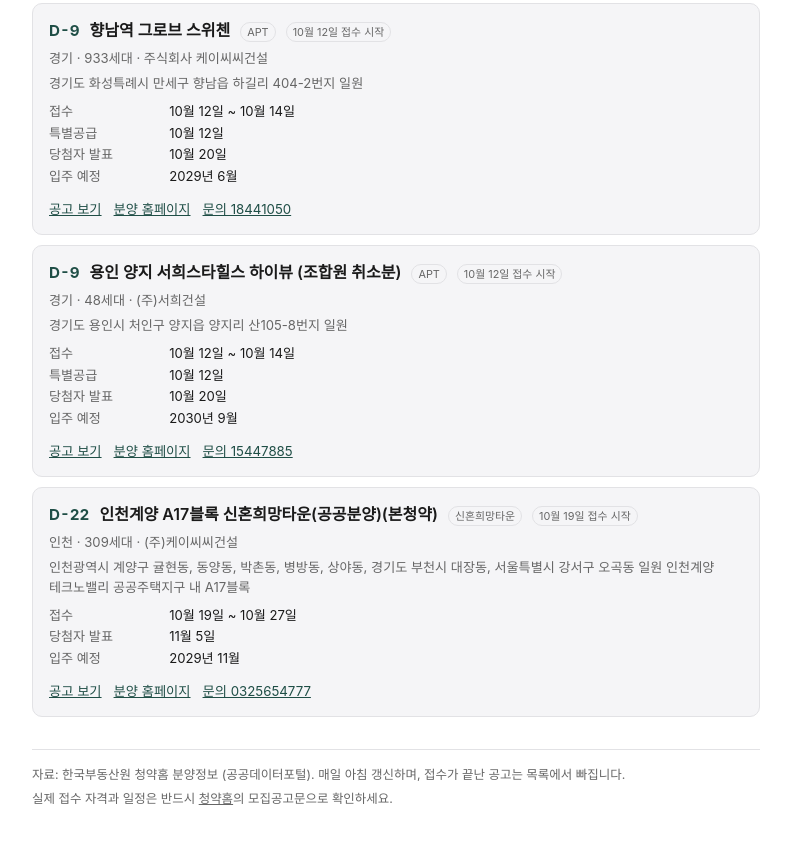
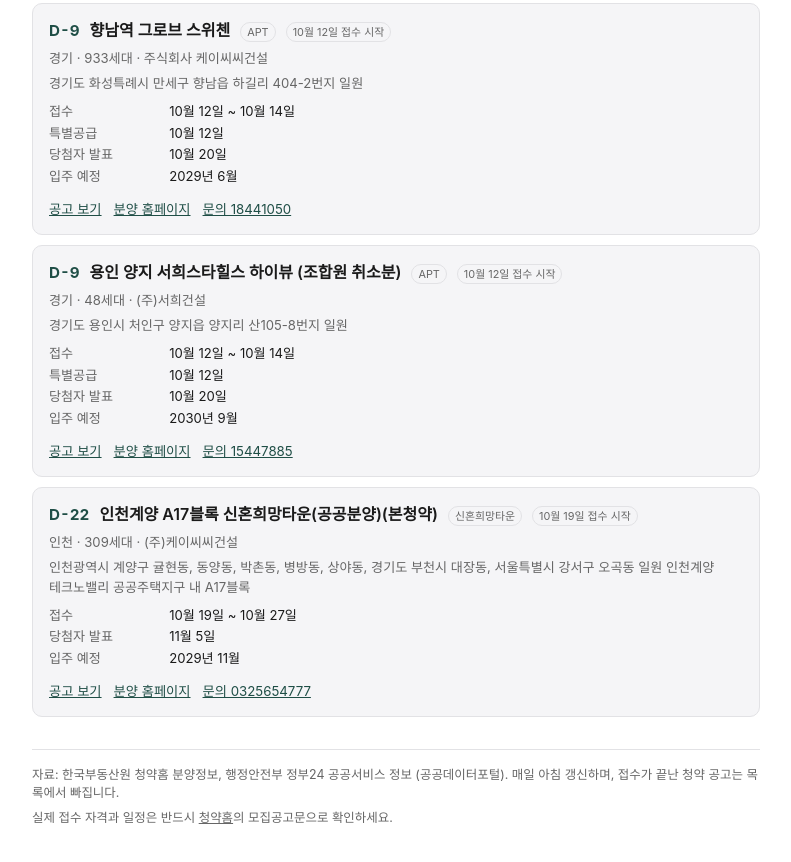
Before and after one commit to kyhsa93/housing-subsidy-radar, a website: page docs/index.html in a window 1280 px wide. Shown: the part 3452-4314 px from the top of the page, without its empty margins (244-1035 px from the left). Drawn offline with Linux system fonts and the light colour scheme.

Commit message:
지원금 필터 설명에 지역을, 꼬리말 출처에 정부24를 넣는다 (#3)
kyhsa93/kyhsa93.github.io#25 (group-cmo)

Co-Authored-By: Claude Opus 5.5 (1M context) <noreply@anthropic.com>
Claude-Session: https://claude.ai/code/session_01LcY9qkU46y9MiiN4ccsRHD

```diff
--- a/docs/index.html
+++ b/docs/index.html
@@ -5,12 +5,12 @@
 <meta name="viewport" content="width=device-width, initial-scale=1">
 <meta name="theme-color" content="#1f4e46">
 <title>청약 마감 레이더</title>
-<meta name="description" content="전국 청약 공고와 주거 지원금을 매일 모아 보여줍니다. 청약은 접수 마감이 임박한 순서로, 주거 지원금은 분야·소득·나이로 좁혀 볼 수 있습니다.">
+<meta name="description" content="전국 청약 공고와 주거 지원금을 매일 모아 보여줍니다. 청약은 접수 마감이 임박한 순서로, 주거 지원금은 지역·분야·소득·나이로 좁혀 볼 수 있습니다.">
 <meta name="site-group" content="housing-subsidy-radar">
 <link rel="canonical" href="https://kyhsa93.github.io/housing-subsidy-radar/">
 <meta property="og:type" content="website">
 <meta property="og:title" content="청약 마감 레이더">
-<meta property="og:description" content="전국 청약 공고와 주거 지원금을 매일 모아 보여줍니다. 청약은 마감 임박순, 지원금은 분야·소득·나이로.">
+<meta property="og:description" content="전국 청약 공고와 주거 지원금을 매일 모아 보여줍니다. 청약은 마감 임박순, 지원금은 지역·분야·소득·나이로.">
 <meta property="og:url" content="https://kyhsa93.github.io/housing-subsidy-radar/">
 <meta property="og:locale" content="ko_KR">
 <style>
@@ -198,7 +198,7 @@
   </section>
 
   <footer>
-    <div>자료: 한국부동산원 청약홈 분양정보 (공공데이터포털). 매일 아침 갱신하며, 접수가 끝난 공고는 목록에서 빠집니다.</div>
+    <div>자료: 한국부동산원 청약홈 분양정보, 행정안전부 정부24 공공서비스 정보 (공공데이터포털). 매일 아침 갱신하며, 접수가 끝난 청약 공고는 목록에서 빠집니다.</div>
     <div style="margin-top:6px;">실제 접수 자격과 일정은 반드시 <a href="https://www.applyhome.co.kr" target="_blank" rel="noopener">청약홈</a>의 모집공고문으로 확인하세요.</div>
   </footer>
 </main>
```
